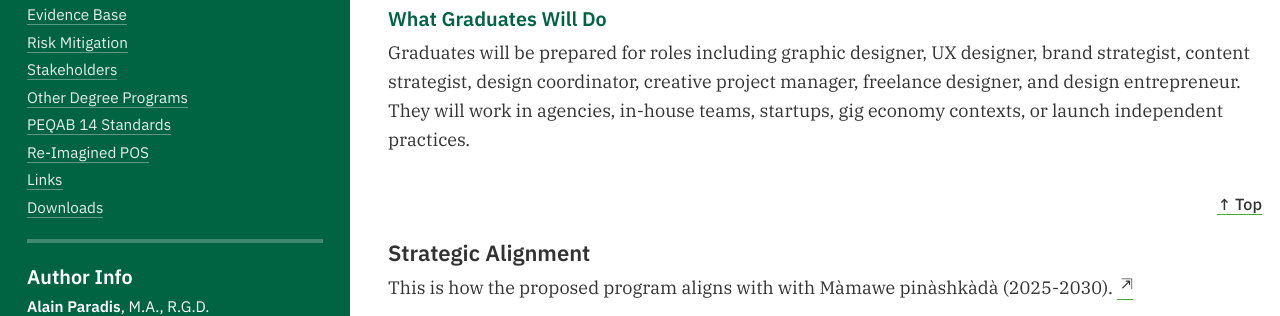
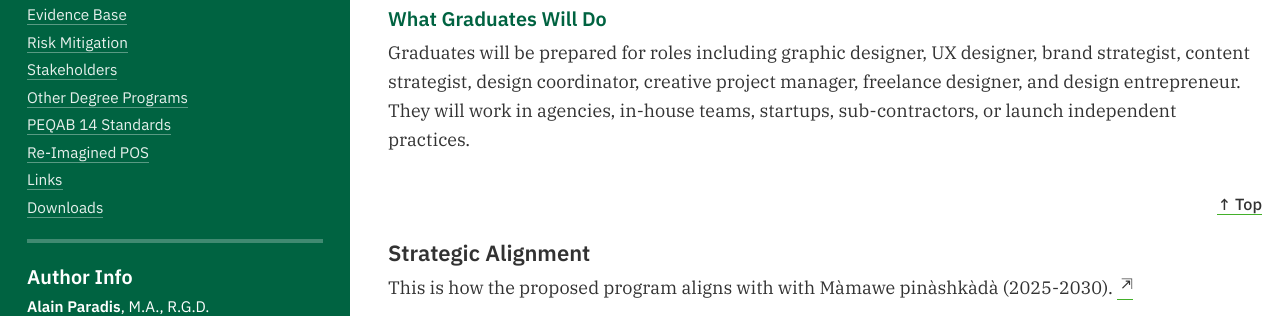
Before and after one commit to AlainParadis/program-transformation, a Jekyll site: the page built from index.md, in a window 1280 px wide and 900 px high, scrolled down 1596 px. Shown: the part 219-535 px from the top of the window. Built offline with Jekyll 4.4.1, drawn with Linux system fonts in a browser that asks for light colours.

Commit message:
Replace 'gig economy' with 'sub-contractors'
Update _includes/vision.html to change the listed graduate employment examples: replace "gig economy contexts" with "sub-contractors" and tighten the sentence structure. This clarifies the types of work settings graduates may enter.

```diff
--- a/_includes/vision.html
+++ b/_includes/vision.html
@@ -46,5 +46,5 @@
 	What Graduates Will Do
 </h5>
 <p>
-	Graduates will be prepared for roles including graphic designer, UX designer, brand strategist, content strategist, design coordinator, creative project manager, freelance designer, and design entrepreneur. They will work in agencies, in-house teams, startups, gig economy contexts, or launch independent practices.
+	Graduates will be prepared for roles including graphic designer, UX designer, brand strategist, content strategist, design coordinator, creative project manager, freelance designer, and design entrepreneur. They will work in agencies, in-house teams, startups, sub-contractors, or launch independent practices.
 </p>
```
